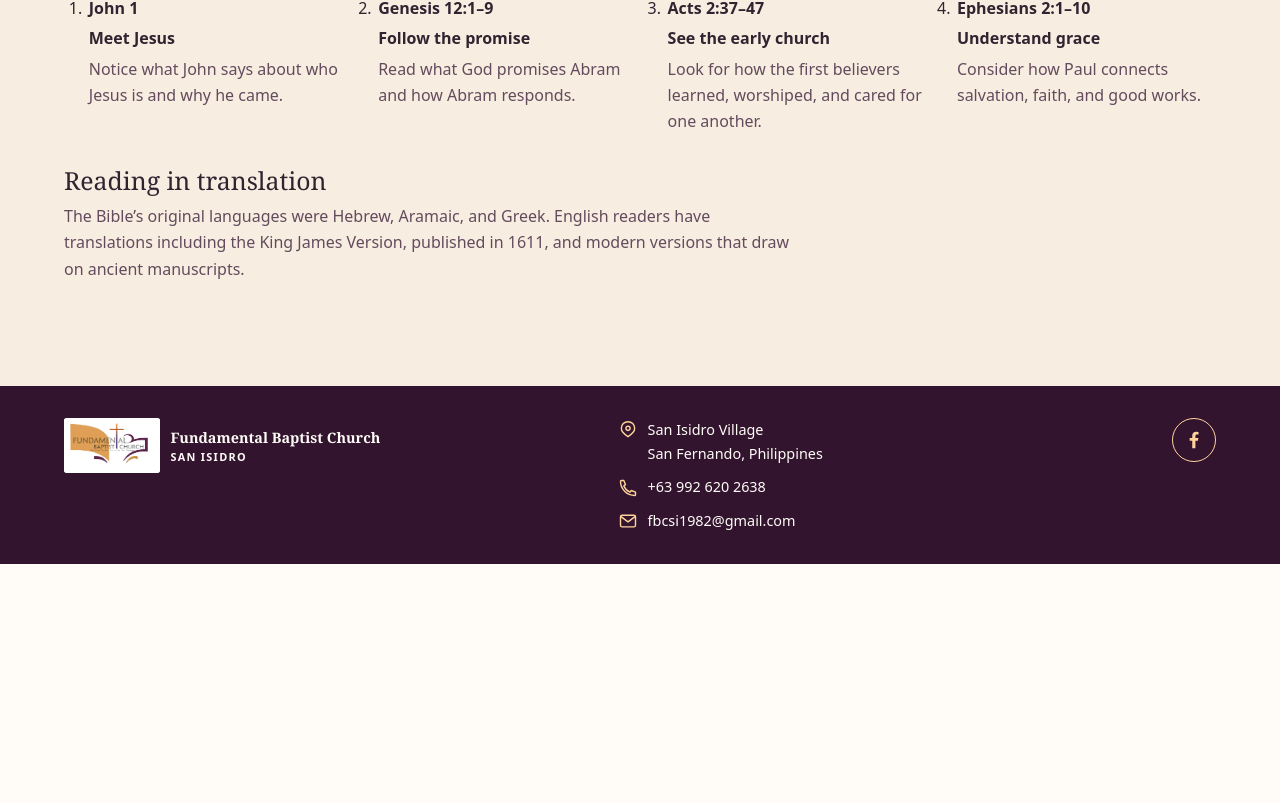
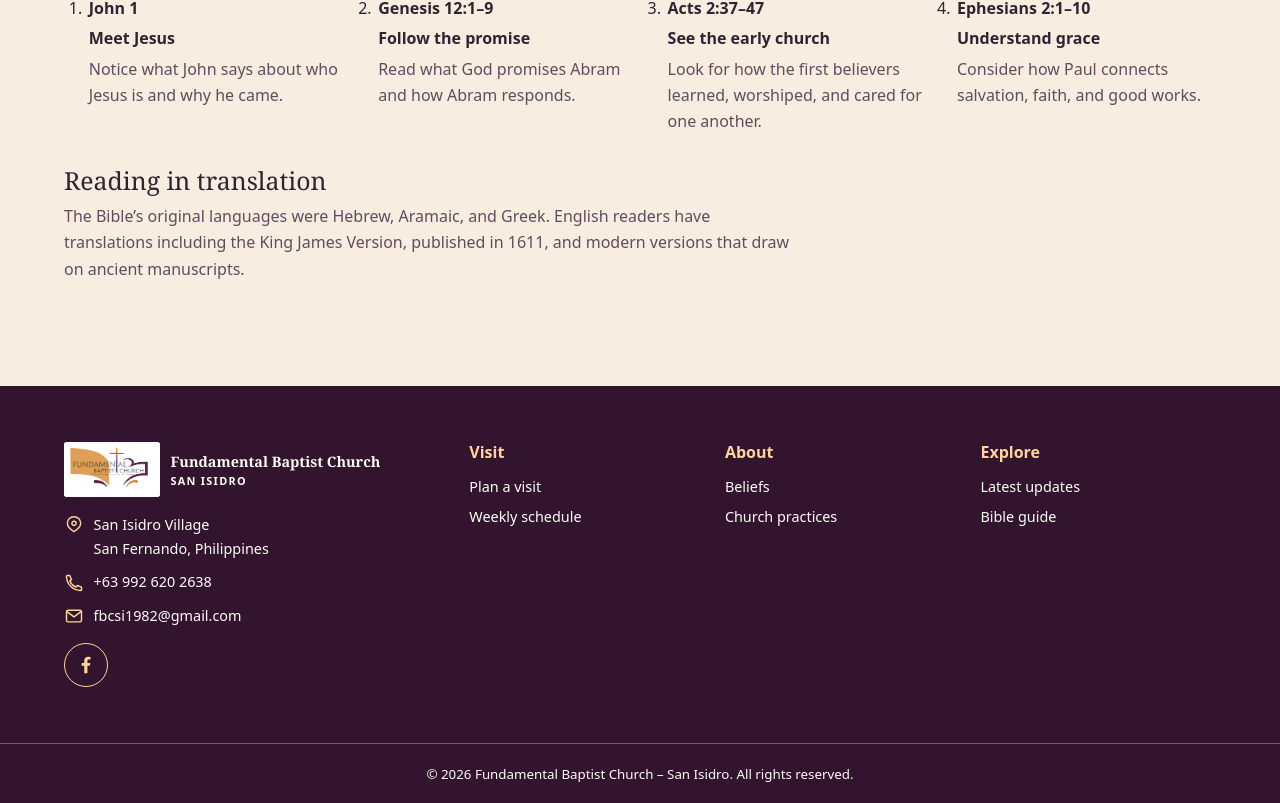
Before and after one commit to gbgabiola/fbcsi, a Next.js app: page / in a window 1280 px wide. Shown: the part 4862-5665 px from the top of the page. Before the commit the page ends 5426 px from the top, so only its background shows below. Built offline with nearby package versions, Linux system fonts and the light colour scheme.

Commit message:
Group footer navigation and add copyright

```diff
--- a/app/globals.css
+++ b/app/globals.css
@@ -164,13 +164,24 @@ h3 { font-size: 1.55rem; }
 .footer-shell { color: var(--on-plum); background: var(--deep-plum); }
 .footer {
   display: grid;
-  grid-template-columns: repeat(2, minmax(0, 1fr)) auto;
+  grid-template-columns: minmax(0, 1fr) minmax(0, 2fr);
   align-items: start;
   gap: 1.5rem 2rem;
-  padding-block: 2rem;
+  padding-block: clamp(2rem, 5vw, 3.5rem);
   font-size: .9rem;
 }
-.footer .brand { justify-self: start; }
+.footer-identity { display: grid; justify-items: start; gap: 1rem; }
+.footer-links {
+  display: grid;
+  grid-template-columns: repeat(3, minmax(0, 1fr));
+  gap: 1.25rem;
+}
+.footer-links h2 { font: 700 1rem/1.3 system-ui, sans-serif; letter-spacing: 0; color: var(--pale-gold); }
+.footer-links ul { display: grid; gap: .4rem; margin: .75rem 0 0; padding: 0; list-style: none; }
+.footer-links a { text-decoration: none; }
+.footer-links a:hover { text-decoration: underline; }
+.footer-bottom { border-top: 1px solid #76576a; }
+.footer-bottom p { margin-block: 0; padding-block: 1rem; text-align: center; }
 .footer-contact { display: grid; justify-items: start; gap: .6rem; font-style: normal; }
 .footer-contact a { display: flex; align-items: flex-start; gap: .6rem; text-decoration: none; }
 .footer-contact a:hover { text-decoration: underline; }
@@ -204,6 +215,9 @@ h3 { font-size: 1.55rem; }
   .main-nav { gap: .25rem .85rem; }
   .visit-grid, .practice-grid, .beliefs { grid-template-columns: 1fr; }
   .footer { grid-template-columns: 1fr; }
+}
+@media (max-width: 420px) {
+  .footer-links { grid-template-columns: repeat(2, minmax(0, 1fr)); }
 }
 @media (prefers-reduced-motion: reduce) { :root { scroll-behavior: auto; } }
 
--- a/app/layout.tsx
+++ b/app/layout.tsx
@@ -26,6 +26,30 @@ function Brand() {
   );
 }
 
+const footerLinks = [
+  {
+    heading: "Visit",
+    links: [
+      { label: "Plan a visit", href: "/#visit" },
+      { label: "Weekly schedule", href: "/#weekly-schedule" },
+    ],
+  },
+  {
+    heading: "About",
+    links: [
+      { label: "Beliefs", href: "/#beliefs" },
+      { label: "Church practices", href: "/#practices" },
+    ],
+  },
+  {
+    heading: "Explore",
+    links: [
+      { label: "Latest updates", href: "/#updates" },
+      { label: "Bible guide", href: "/#bible" },
+    ],
+  },
+];
+
 function SiteFooter() {
   const { phone, email, youtube, instagram } = churchContact;
   const socials = [
@@ -37,6 +61,7 @@ function SiteFooter() {
   return (
     <footer className="footer-shell">
       <div className="footer wrap">
+        <div className="footer-identity">
           <Brand />
           <address className="footer-contact">
             <a href={church.map}>
@@ -63,6 +88,22 @@ function SiteFooter() {
               </a>
             ))}
           </nav>
+        </div>
+        <nav className="footer-links" aria-label="Footer navigation">
+          {footerLinks.map(({ heading, links }) => (
+            <div key={heading}>
+              <h2>{heading}</h2>
+              <ul>
+                {links.map(({ label, href }) => (
+                  <li key={href}><a href={href}>{label}</a></li>
+                ))}
+              </ul>
+            </div>
+          ))}
+        </nav>
+      </div>
+      <div className="footer-bottom">
+        <p className="wrap"><small>© {new Date().getUTCFullYear()} {church.name} – San Isidro. All rights reserved.</small></p>
       </div>
     </footer>
   );
```
Lines whose indentation alone changed are shown as unchanged.
